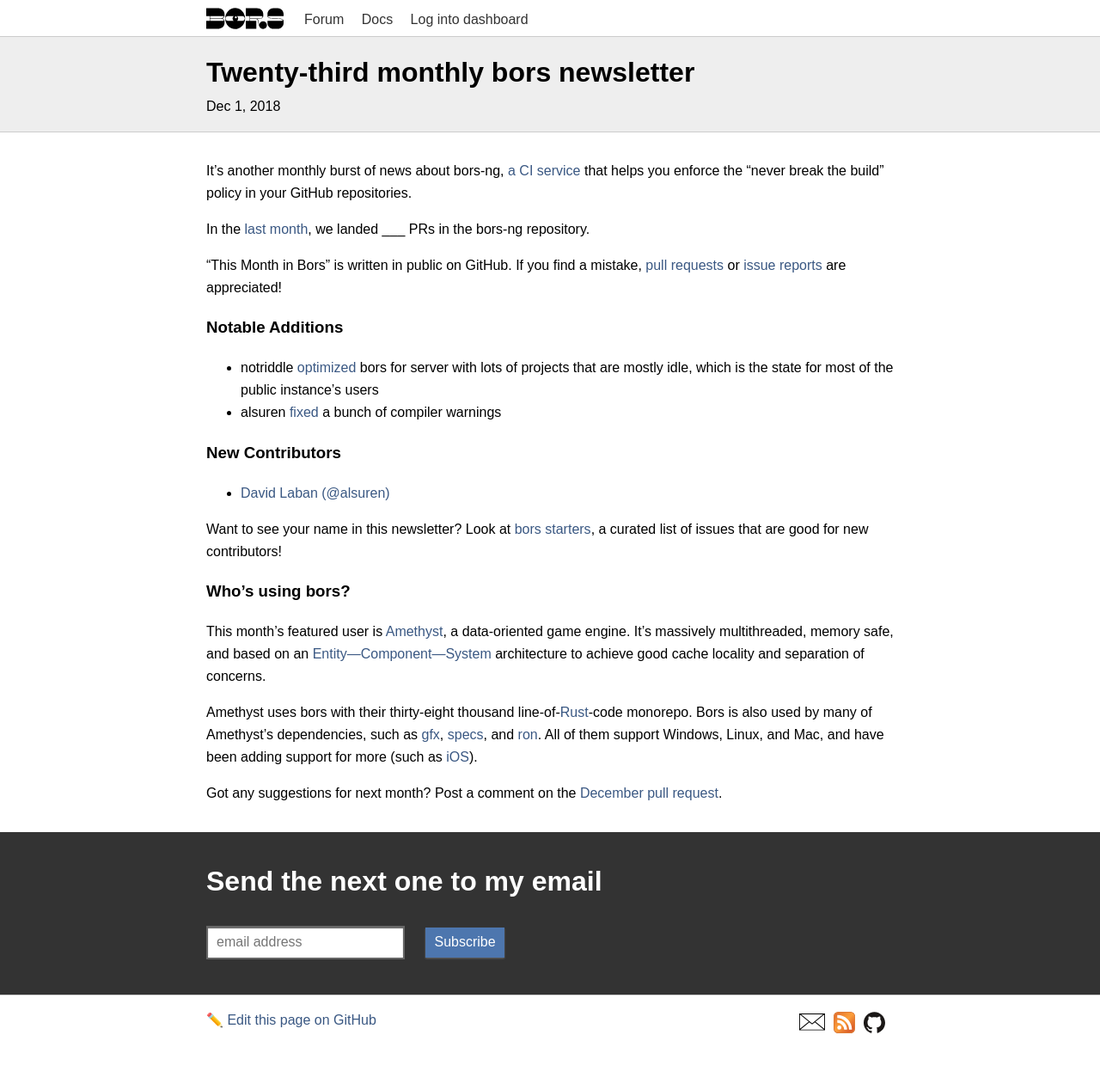
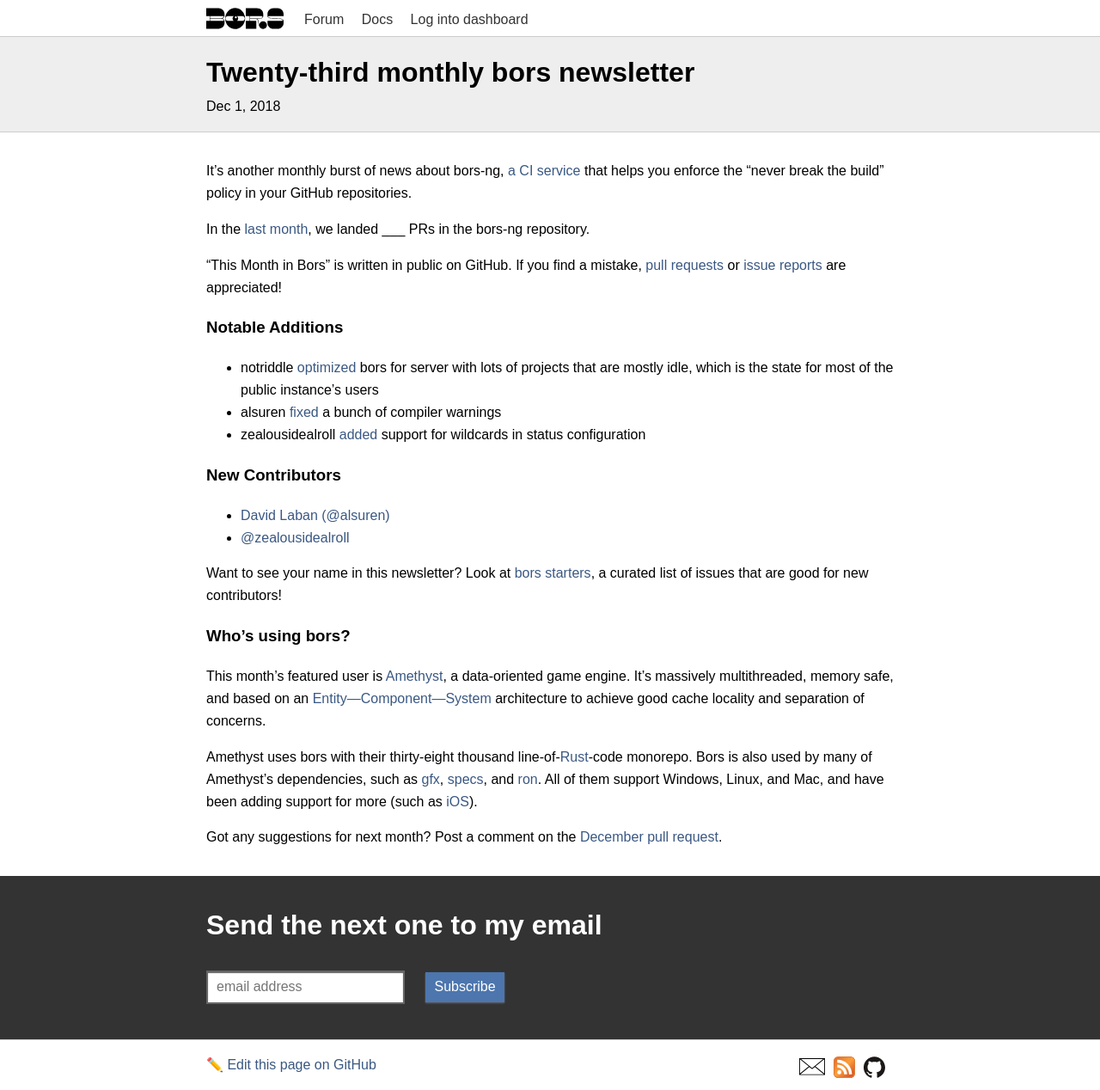
Before and after one commit to bors-ng/bors-ng.github.io, a Jekyll site: the page built from _posts/2018-12-01-tmib-23.md, in a window 1280 px wide. Shown: the whole page at 86% size. Built offline with Jekyll 4.4.1, drawn with Linux system fonts in a browser that asks for light colours; before the commit the page ends 1216 px from its top, so only the background shows below that.

Commit message:
Add bors-ng/bors-ng#547
Add @zealousidealroll as first-time contributor

```diff
--- a/_posts/2018-12-01-tmib-23.md
+++ b/_posts/2018-12-01-tmib-23.md
@@ -22,11 +22,13 @@
 
 * notriddle [optimized](https://github.com/bors-ng/bors-ng/pull/530) bors for server with lots of projects that are mostly idle, which is the state for most of the public instance's users
 * alsuren [fixed](https://github.com/bors-ng/bors-ng/pull/544) a bunch of compiler warnings
+* zealousidealroll [added](https://github.com/bors-ng/bors-ng/pull/547) support for wildcards in status configuration
 
 
 ### New Contributors
 
 * [David Laban (@alsuren)](https://github.com/alsuren)
+* [@zealousidealroll](https://github.com/zealousidealroll)
 
 Want to see your name in this newsletter? Look at [bors starters](https://bors.tech/starters/), a curated list of issues that are good for new contributors!
 
```
